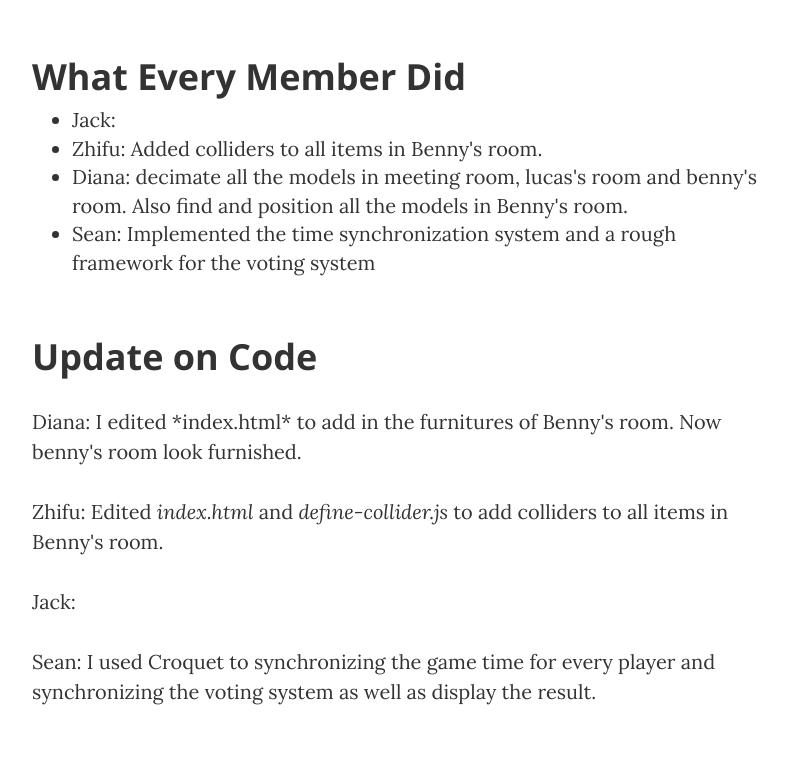
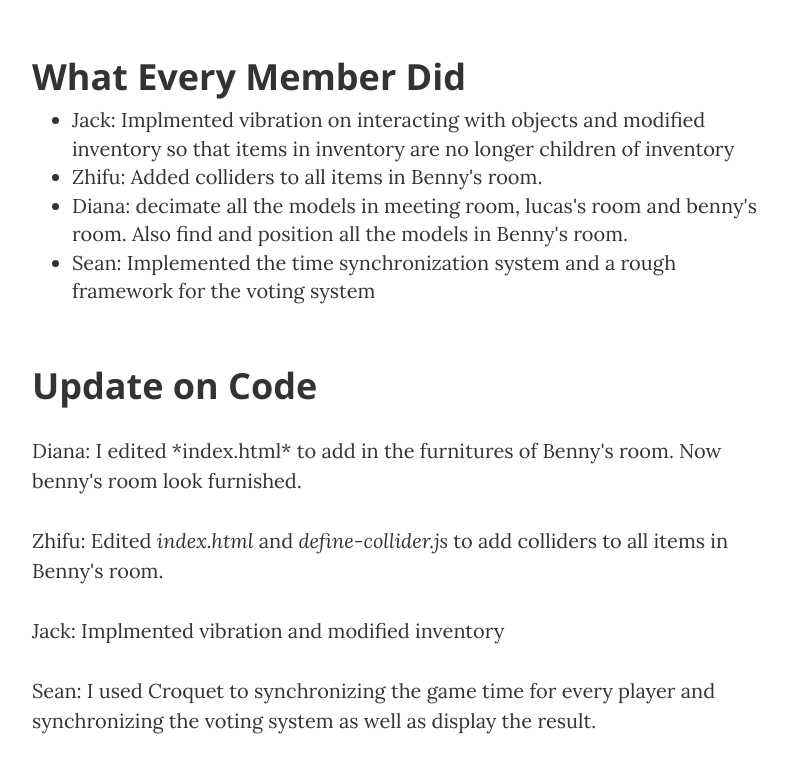
Before and after one commit to UWRealityLab/xrcapstone21sp-team2, a website: page docs/blog-w7.html in a window 1280 px wide. Shown: the part 649-1413 px from the top of the page, without its empty margins (233-1021 px from the left). Drawn offline with nearby package versions, Linux system fonts and the light colour scheme.

Commit message:
Update blog-w7.html

```diff
--- a/docs/blog-w7.html
+++ b/docs/blog-w7.html
@@ -95,7 +95,7 @@
 
                     <h2 class="section-heading">What Every Member Did</h2>
                     <ul>
-                        <li>Jack: </li>
+                        <li>Jack: Implmented vibration on interacting with objects and modified inventory so that items in inventory are no longer children of inventory</li>
                         <li>Zhifu: Added colliders to all items in Benny's room.</li>
                         <li>
                             Diana: decimate all the models in meeting room, lucas's room and benny's room. Also find and position all the models in Benny's room.
@@ -110,7 +110,7 @@
                         Zhifu: Edited <em>index.html</em> and <em>define-collider.js</em> to add colliders to all items in Benny's room.
                     </p>
                     <p>
-                        Jack:
+                        Jack: Implmented vibration and modified inventory
                     </p>
                     <p>
                         Sean: I used Croquet to synchronizing the game time for every player and synchronizing the voting system as well as display the result.
@@ -128,7 +128,7 @@
                         The fourth room to be constructed is Peter’s room. Peter is the only employee of the Happiness Inn. He was here because he likes this beautiful place, but he has some mental illness. He believes that suicide is the best way to cure people who have anxiety and depression, so he set up a routine and cause the four deaths that happen in Lucas’s room. The color theme of Peter’s room is dark blue and grey. The major furnitures include a bed, a TV stand, a long sofa, coffee table, desk, chair, and a lamp. His room will have the story he wants to hide, because no one knows that he is the one who designs Lucas’s room and indirectly causes the death of four people. Some hints include the books he read, a diary he has on the desk where he said goodbye to every victim, and melatonin that are on his bedside table.
                     </p>
                     <ul>
-                        <li>Jack:  </li>
+                        <li>Jack: Work on script display</li>
                         <li>Zhifu: Add colliders to items in Peter's room.</li>
                         <li>Diana: Set up Peter's room with static objects, outline interactive objects; hopefully making progress on the blocking issue. </li>
                         <li>Sean: The time and voting system still have lots of bugs. I will fix them in the upcoming week.</li>
```
